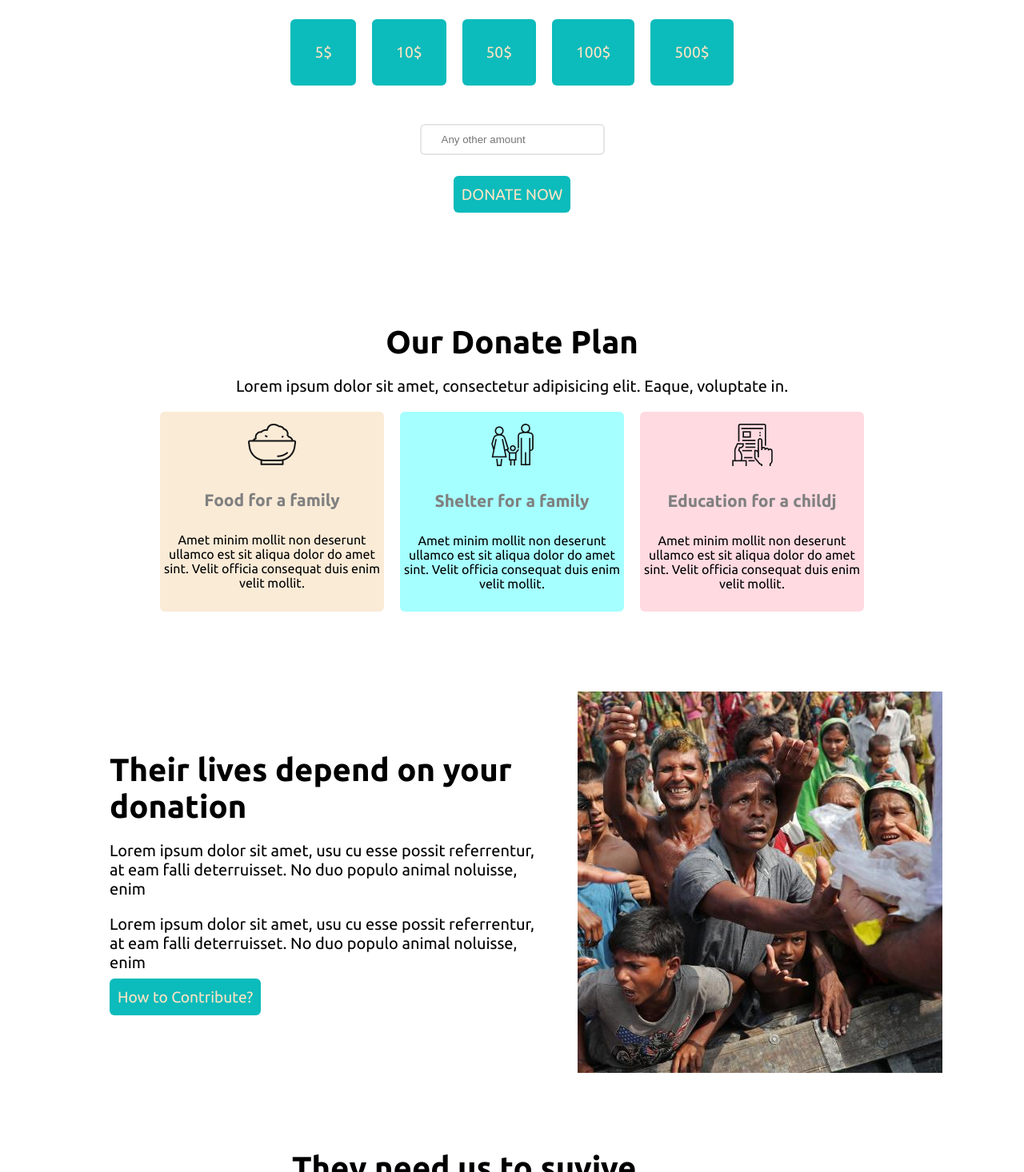
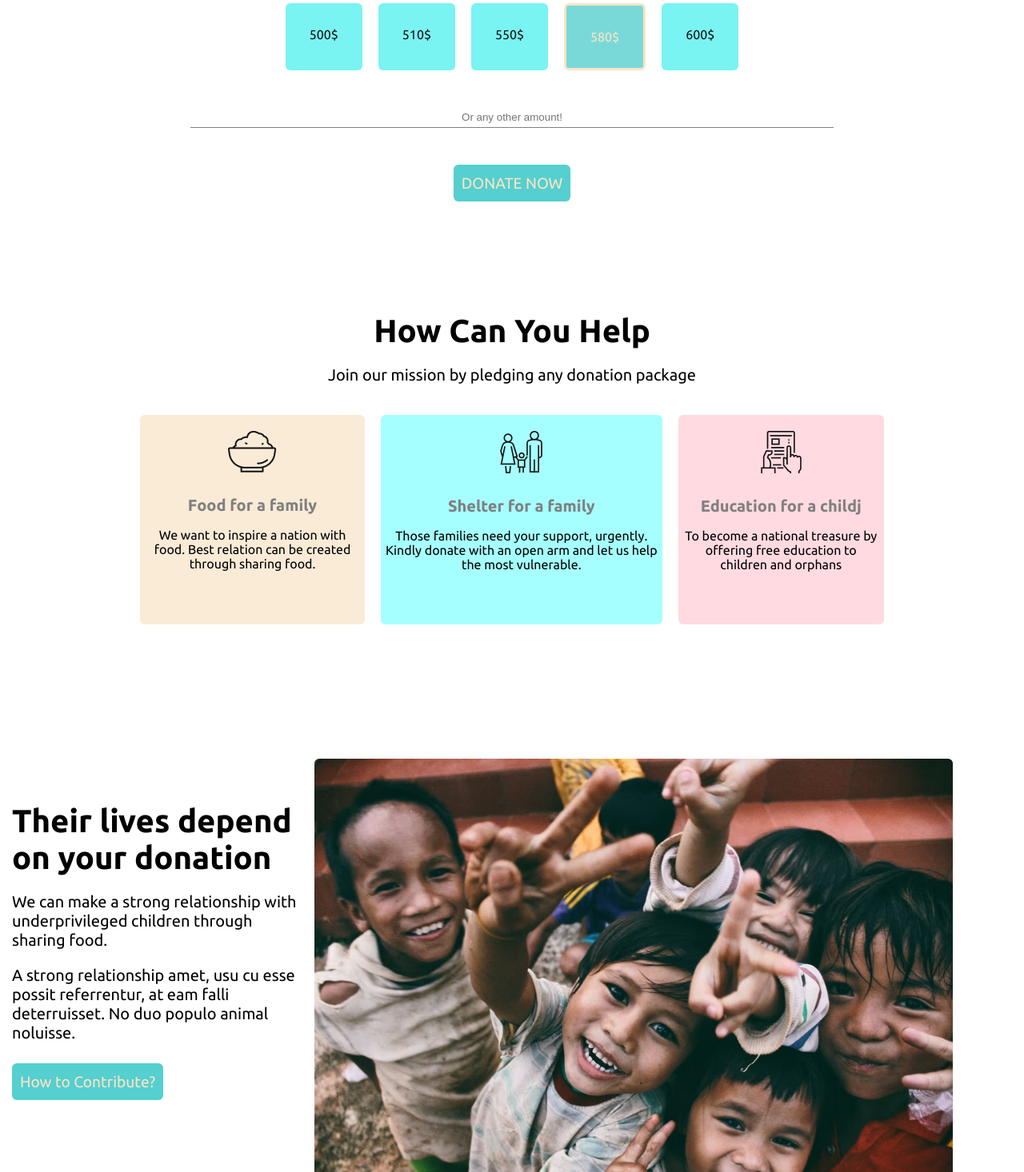
Before and after one commit to rawnaqul/assignment-i, a plain HTML site: page index.html in a window 1280 px wide. Shown: the part 1334-2800 px from the top of the page at 80% size. Drawn offline with Linux system fonts and the light colour scheme.

Commit message:
finishing

```diff
--- a/index.html
+++ b/index.html
@@ -36,21 +36,21 @@
                 </p>
             </div>
             <div class="tokens">
-                <a class="button-link" target="_blank"
-                    href="https://www.bkash.com/bkash-donation/donation?page=bidyanondo"> 5$</a>
-                <a class="button-link" target="_blank"
-                    href="https://www.bkash.com/bkash-donation/donation?page=bidyanondo"> 10$</a>
-                <a class="button-link" target="_blank"
-                    href="https://www.bkash.com/bkash-donation/donation?page=bidyanondo"> 50$</a>
-                <a class="button-link" target="_blank"
-                    href="https://www.bkash.com/bkash-donation/donation?page=bidyanondo">100$</a>
-                <a class="button-link" target="_blank"
-                    href="https://www.bkash.com/bkash-donation/donation?page=bidyanondo">500$</a>
+                <a class="button-link mod-button-color" target="_blank"
+                    href="https://www.bkash.com/bkash-donation/donation?page=bidyanondo"> 500$</a>
+                <a class="button-link mod-button-color" target="_blank"
+                    href="https://www.bkash.com/bkash-donation/donation?page=bidyanondo"> 510$</a>
+                <a class="button-link mod-button-color" target="_blank"
+                    href="https://www.bkash.com/bkash-donation/donation?page=bidyanondo"> 550$</a>
+                <a id="hovered" class="button-link" target="_blank"
+                    href="https://www.bkash.com/bkash-donation/donation?page=bidyanondo">580$</a>
+                <a class="button-link mod-button-color" target="_blank"
+                    href="https://www.bkash.com/bkash-donation/donation?page=bidyanondo">600$</a>
             </div>
             <br>
             <div>
                 <form>
-                    <input type="email" id="email" name="email" placeholder="Any other amount">
+                    <input class="cash-amount" type="email" id="email" name="email" placeholder="Or any other amount!">
                 </form>
                 <br>
 
@@ -61,59 +61,60 @@
     <section>
         <div class="container-ii">
             <div>
-                <h3>Our Donate Plan</h3>
-                <p>Lorem ipsum dolor sit amet, consectetur adipisicing elit. Eaque, voluptate in.</p>
+                <h3>How Can You Help</h3>
+                <p>Join our mission by pledging any donation package</p>
             </div>
+            <br>
             <div class="card-flex">
                 <div class="card-view">
                     <img src="icons/food.png" alt="">
                     <h4>Food for a family</h4>
-                    <p class="card-text">Amet minim mollit non deserunt ullamco est sit aliqua dolor do amet sint. Velit
-                        officia consequat
-                        duis enim velit mollit.</p>
+                    <p class="card-text">We want to inspire a nation with food. Best relation can be created through
+                        sharing food.</p>
 
                 </div>
                 <div id="ii" class="card-view">
                     <img src="icons/shelter.png" alt="">
                     <h4>Shelter for a family</h4>
-                    <p class="card-text">Amet minim mollit non deserunt ullamco est sit aliqua dolor do amet sint. Velit
-                        officia consequat
-                        duis enim velit mollit.</p>
+                    <p class="card-text">Those families need your support, urgently. Kindly donate with an open arm and
+                        let us help the most vulnerable.</p>
 
                 </div>
                 <div id="iii" class="card-view">
                     <img src="icons/Frame-1.png" alt="">
                     <h4>Education for a childj</h4>
-                    <p class="card-text">Amet minim mollit non deserunt ullamco est sit aliqua dolor do amet sint. Velit
-                        officia consequat
-                        duis enim velit mollit.</p>
+                    <p class="card-text">To become a national treasure by offering free education to children and
+                        orphans</p>
 
                 </div>
             </div>
 
         </div>
     </section>
+    <br>
     <section class="blog-post-section">
         <div class="blog-flex">
             <div class="blog-post">
                 <h3>Their lives depend on your donation</h3>
-                <p>Lorem ipsum dolor sit amet, usu cu esse possit referrentur, at eam falli deterruisset. No duo populo
-                    animal noluisse, enim</p>
-                <p>Lorem ipsum dolor sit amet, usu cu esse possit referrentur, at eam falli deterruisset. No duo populo
-                    animal noluisse, enim</p>
+                <p>We can make a strong relationship with underprivileged children through sharing food.</p>
+                <p>A strong relationship amet, usu cu esse possit referrentur, at eam falli deterruisset. No duo populo
+                    animal noluisse.</p>
+                <br>
                 <a class="button-link-prime" href="www.google.com">How to Contribute?</a>
             </div>
-            <div><img src="images/blog-1.jpg" alt=""></div>
+            <div><img src="images/blog-post-i.png" class="resizing-img" alt=""></div>
         </div>
         <br>
         <div class="blog-flex">
-            <div><img src="images/blog-2.jpg" alt=""></div>
+            <div><img src="images/blog-post-ii.png" class="resizing-img" alt=""></div>
             <div class="blog-post">
                 <h3>They need us to suvive</h3>
-                <p>Lorem ipsum dolor sit amet, usu cu esse possit referrentur, at eam falli deterruisset. No duo populo
-                    animal noluisse, enim</p>
-                <p>Lorem ipsum dolor sit amet, usu cu esse possit referrentur, at eam falli deterruisset. No duo populo
-                    animal noluisse, enim</p>
+                <p>We arrange Qurbani on behalf of donors and distribute meat among the helpless and distressed people.
+                    We have been organizing Qurbani for the last six years. Share your Qurbani for underprivileged
+                    people.</p>
+                <br>
+
+
                 <a class="button-link-prime" href="www.google.com">How to Contribute?</a>
             </div>
         </div>
@@ -128,8 +129,8 @@
             </div>
             <div class="cta-div">
                 <form>
-                    <input type="email" id="email" name="email" placeholder="E-mail">
-                    <input type="submit">
+                    <input class="" type="email" id="email" name="email" placeholder="E-mail">
+                    <input class="input-button" type="submit">
                 </form>
             </div>
         </div>
--- a/style.css
+++ b/style.css
@@ -4,10 +4,10 @@ body {
 }
 
 .intro-heading {
-    font-size: 70px;
+    font-weight: 900;
+    font-size: 90px;
     text-align: center;
     color: white;
-    padding: 12px;
     margin: 0;
 }
 
@@ -22,16 +22,15 @@ body {
     border-radius: 6px;
     margin: 10px;
     padding: 30px 30px;
-    background-color: rgb(12, 187, 187);
-    font-size: larger;
-    color: bisque;
+    background-color: rgba(12, 187, 187, 0.548);
+    color: rgb(20, 18, 16);
     text-align: center;
     text-decoration: none;
 }
 
 .landing-page-container {
     text-align: center;
-    background-color: rgba(3, 71, 71, 0.281);
+    background-color: rgba(3, 71, 71, 0.336);
     padding-top: 250px;
     padding-bottom: 250px;
 }
@@ -43,7 +42,7 @@ body {
 }
 
 .container-ii {
-    margin-bottom: 100px;
+    margin-bottom: 150px;
     margin-top: 150px;
     padding: auto;
     text-align: center;
@@ -60,7 +59,7 @@ h2 {
 .button-link-prime {
     border-radius: 6px;
     padding: 12px 10px;
-    background-color: rgb(12, 187, 187);
+    background-color: rgba(12, 187, 187, 0.699);
     font-size: larger;
     color: bisque;
     text-align: center;
@@ -68,7 +67,7 @@ h2 {
 }
 
 .tokens {
-    margin-top: 40px;
+    margin-top: 20px;
     margin-bottom: 20px;
     justify-content: center;
     display: flex;
@@ -97,7 +96,7 @@ p {
 .card-flex {
     margin-left: auto;
     margin-right: auto;
-    width: 900px;
+    width: 950px;
     display: flex;
 }
 
@@ -105,10 +104,10 @@ p {
     border-radius: 6px;
     margin-left: 10px;
     margin-right: 10px;
-    padding-top: 15px;
+    padding-top: 20px;
     padding-left: 5px;
     padding-right: 5px;
-    padding-bottom: 10px;
+    padding-bottom: 50px;
     background-color: antiquewhite;
 }
 
@@ -121,7 +120,8 @@ p {
 }
 
 h4 {
-    font-size: 21px;
+    margin-bottom: 15px;
+    font-size: 20px;
     color: grey;
 }
 
@@ -130,16 +130,20 @@ h4 {
 }
 
 .blog-flex {
+    margin-left: auto;
+    margin-right: auto;
     display: flex;
     justify-content: center;
 }
 
 .blog-post {
-    margin: 35px;
-    width: 550px;
+    margin: 15px;
+    width: 30%;
 }
 
 .blog-post-section {
+    margin-left: auto;
+    margin-right: auto;
     margin-bottom: 50px;
 }
 
@@ -175,11 +179,39 @@ h5 {
     color: white;
 }
 
-input {
+/* input {
+    padding-bottom: 5px;
+    margin-bottom: 40px;
+    text-align: center;
+    width: 800px;
+    border: 0;
+    border-bottom: 1px solid grey;
+} */
+
+.mod-button-color {
+    background-color: rgba(82, 240, 240, 0.767);
+}
+
+#hovered {
+    color: bisque;
+    border-style: solid;
+}
+
+.resizing-img {
     border-radius: 6px;
-    margin-bottom: 20px;
-    padding: 10px;
-    padding-right: 25px;
-    padding-left: 25px;
-    border: 2px solid rgba(128, 128, 128, 0.199);
+    width: 90%;
 }
+
+.cash-amount {
+    padding-bottom: 5px;
+    margin-bottom: 40px;
+    text-align: center;
+    width: 800px;
+    border: 0;
+    border-bottom: 1px solid grey;
+}
+
+.input-button {
+    border: 1px solid grey;
+    background-color: rgba(0, 255, 255, 0.192);
+}
```
Also changed, not shown: images/blog-post-i.png (added), images/blog-post-ii.png (added), images/new-section.png (added).
